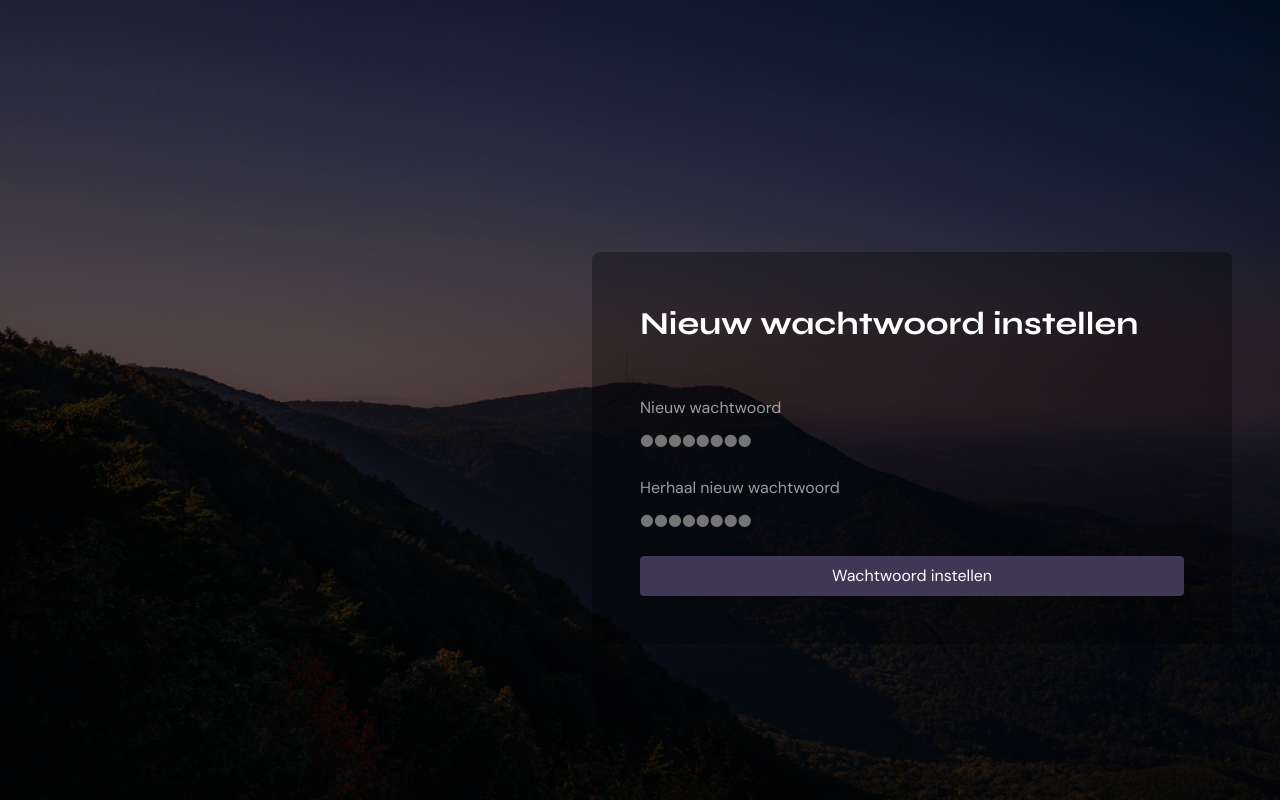
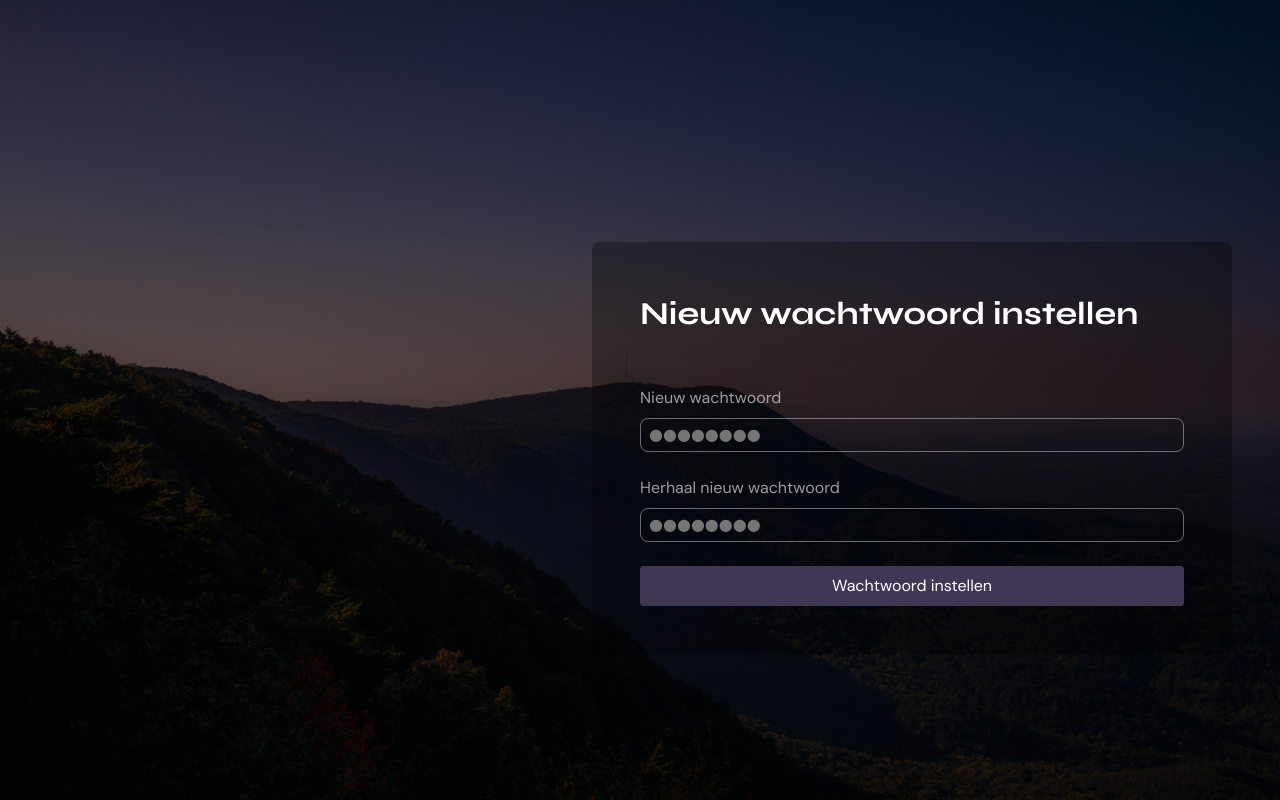
Before and after one commit to Jonasdebruyne/GLINT_frontend, a Vue app: page /newPassword in a window 1280 px wide. Built offline with nearby package versions, Linux system fonts and the light colour scheme.

Commit message:
style: borders by inputfields

```diff
--- a/src/views/ForgotPassword.vue
+++ b/src/views/ForgotPassword.vue
@@ -185,6 +185,9 @@ button {
 }
 
 input {
+  border: 1px solid rgba(255, 255, 255, 0.4);
+  padding: 4px 8px;
+  border-radius: 8px;
   color: var(--white);
 }
 </style>
--- a/src/views/NewPassword.vue
+++ b/src/views/NewPassword.vue
@@ -161,6 +161,9 @@ button {
 }
 
 input {
+  border: 1px solid rgba(255, 255, 255, 0.4);
+  padding: 4px 8px;
+  border-radius: 8px;
   color: var(--white);
 }
 </style>
--- a/src/views/VerificationCode.vue
+++ b/src/views/VerificationCode.vue
@@ -149,6 +149,9 @@ button {
 }
 
 input {
+  border: 1px solid rgba(255, 255, 255, 0.4);
+  padding: 4px 8px;
+  border-radius: 8px;
   color: var(--white);
 }
 </style>
```
